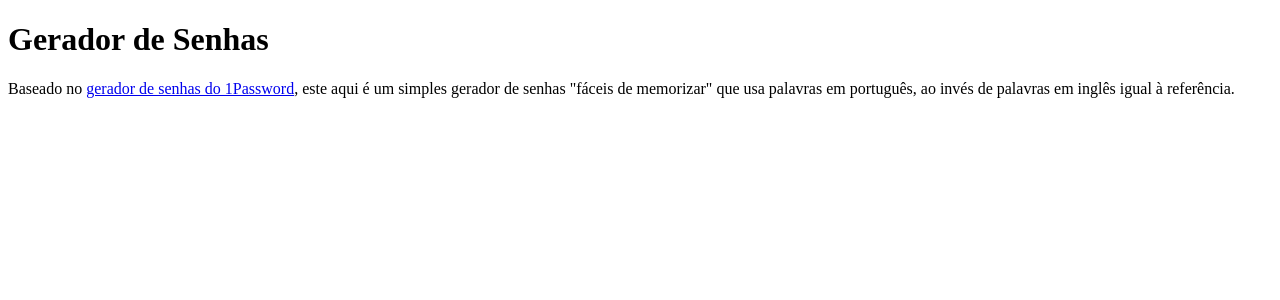
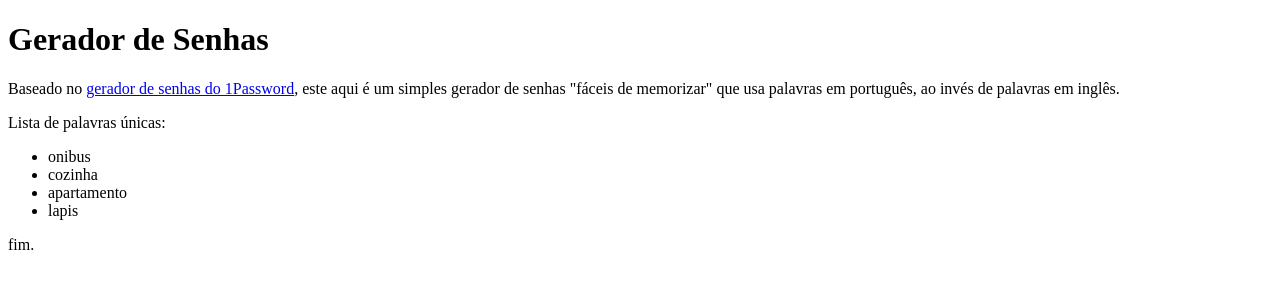
Before and after one commit to rodrigosaling/gerador-senhas, a SvelteKit app: page / in a window 1280 px wide. Shown: the top 300 px of the page. Built offline with nearby package versions, Linux system fonts and the light colour scheme.

Commit message:
adds a simple example of random words

```diff
--- a/src/routes/+page.svelte
+++ b/src/routes/+page.svelte
@@ -1,8 +1,76 @@
+<script lang="ts">
+	const wordList = [
+		'casa',
+		'bolo',
+		'pessoa',
+		'musica',
+		'lampada',
+		'carro',
+		'livro',
+		'caneta',
+		'lapis',
+		'borracha',
+		'viagem',
+		'caminhao',
+		'onibus',
+		'apartamento',
+		'igreja',
+		'cruzeiro',
+		'teclado',
+		'cozinha'
+	];
+
+	// https://stackoverflow.com/a/55598692/785985
+	/*
+	 *
+	 * Return values in the range of [0, 1)
+	 */
+	const randomFloat = function () {
+		const int = crypto.getRandomValues(new Uint32Array(1))[0];
+		return int / 2 ** 32;
+	};
+
+	/**
+	 * Return integers in the range of [min, max)
+	 *
+	 * @todo check that min is <= max.
+	 */
+	const randomInt = function (min: number, max: number) {
+		const range = max - min;
+		return Math.floor(randomFloat() * range + min);
+	};
+
+	/**
+	 * Generate an array of integers in the range of [min, max).
+	 */
+	const randomIntArray = function (length: number, min: number, max: number) {
+		return new Array(length).fill(0).map(() => randomInt(min, max));
+	};
+
+	let uniqueRandomPositions: number[] = [];
+	// let uniqueRandomPositions = [...new Set(randomIntArray(4, 0, wordList.length))];
+	// let uniqueRandomPositions = randomIntArray(4, 0, wordList.length);
+	// let index = 0;
+	while (uniqueRandomPositions.length < 4) {
+		uniqueRandomPositions = [...new Set(randomIntArray(4, 0, wordList.length))];
+		console.log(uniqueRandomPositions);
+	}
+</script>
+
 <h1>Gerador de Senhas</h1>
 
 <p>
 	Baseado no <a href="https://1password.com/pt/password-generator/"
 		>gerador de senhas do 1Password</a
 	>, este aqui é um simples gerador de senhas "fáceis de memorizar" que usa palavras em português,
-	ao invés de palavras em inglês igual à referência.
+	ao invés de palavras em inglês.
 </p>
+
+<p>Lista de palavras únicas:</p>
+<ul>
+	{#each uniqueRandomPositions as position}
+		<li>{wordList[position]}</li>
+	{/each}
+</ul>
+
+<p>fim.</p>
```
